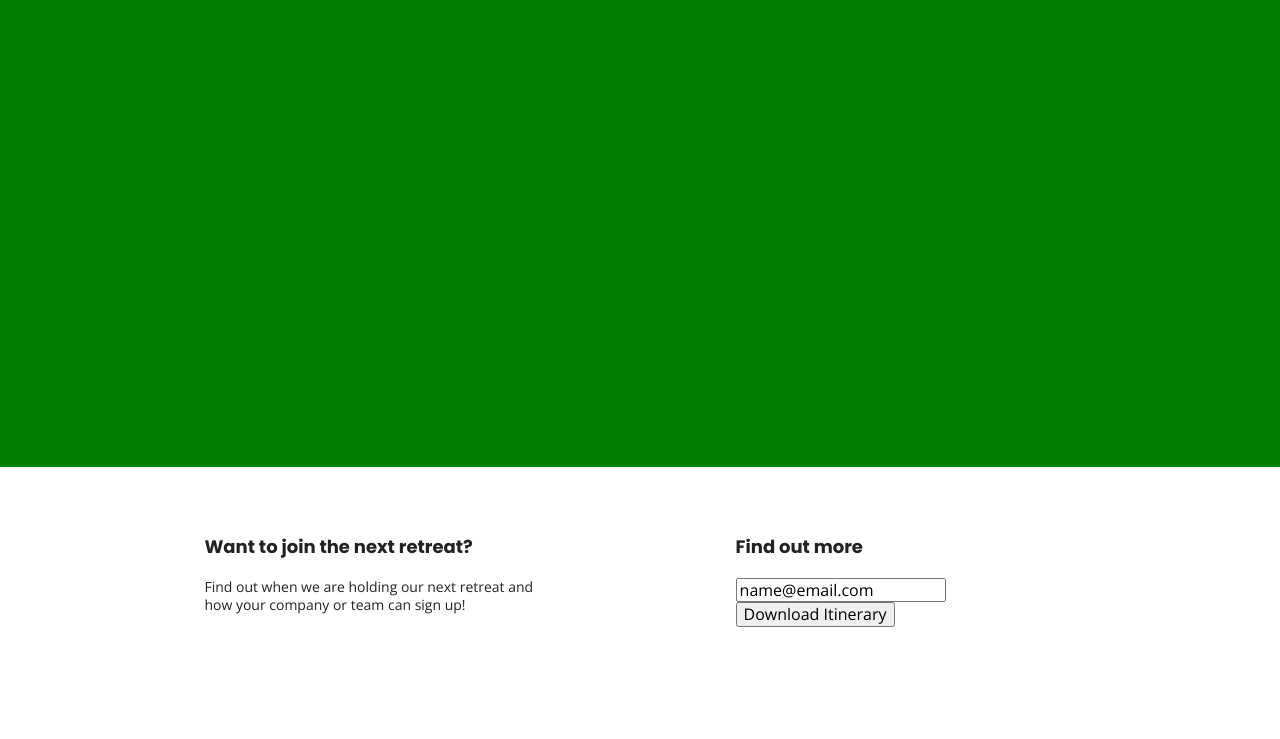
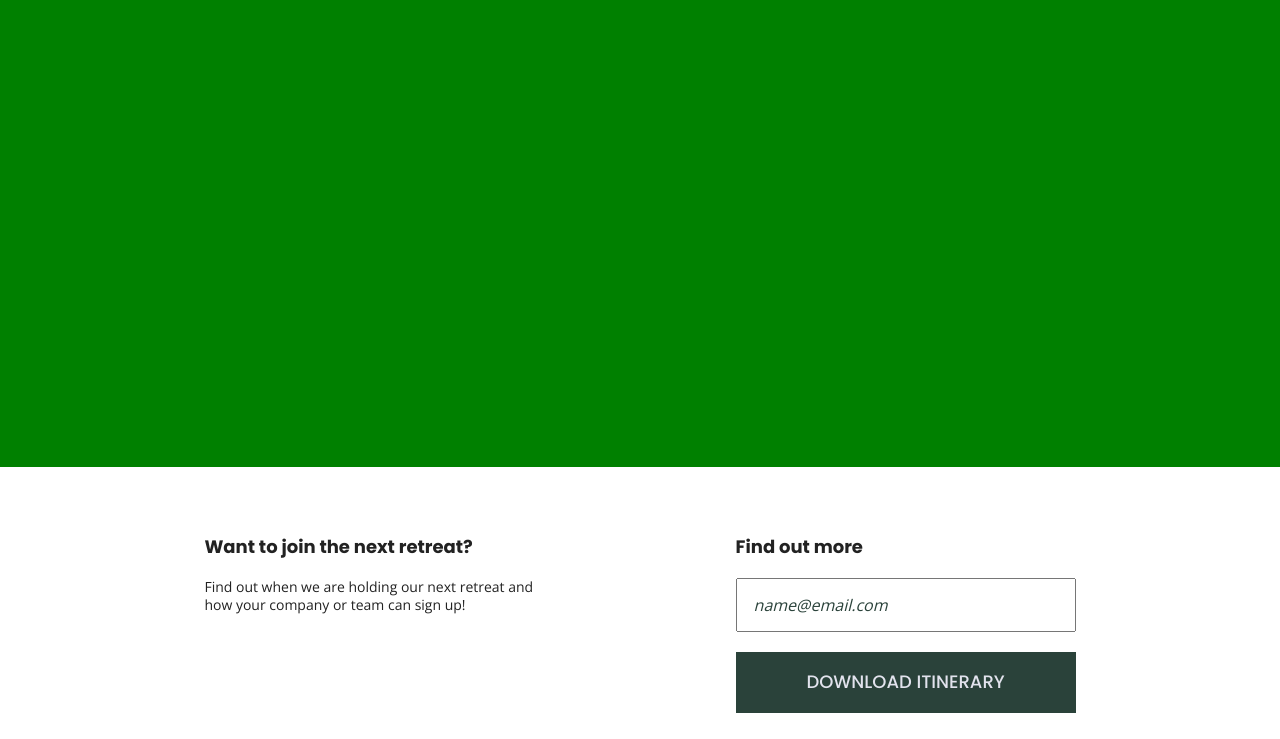
Before and after one commit to nikkinbird/unplugged-site, a website built with Parcel: page index.html in a window 1280 px wide. Shown: the part 213-952 px from the top of the page. Built offline with nearby package versions, Linux system fonts and the light colour scheme.

Commit message:
Added form styles for newsletter signup

```diff
--- a/css/main.css
+++ b/css/main.css
@@ -136,6 +136,32 @@ address {
 .content-wrapper {
   width: 90%;
   margin: 50px 0;
+}
+
+aside .form {
+  margin-top: 30px;
+}
+
+input[type=text] {
+  box-sizing: border-box;
+  width: 100%;
+  color: #2a423a;
+  font-style: italic;
+  padding: 1em;
+}
+
+input[type=button] {
+  width: 100%;
+  padding: 20px 0;
+  margin-top: 20px;
+  background-color: #2a423a;
+  font-family: 'Poppins', Helvetica, Arial, sans-serif;
+  font-weight: 500;
+  font-size: 1.125em;
+  color: #e2e3ed;
+  border: none;
+  text-align: center;
+  text-transform: uppercase;
 }
 
 /********** Header ****************/
@@ -493,6 +519,9 @@ aside .content-wrapper {
   width: 32%;
 }
 
+aside .form {
+  margin-top: 0px;
+}
 
 /*  Features */
 
```
